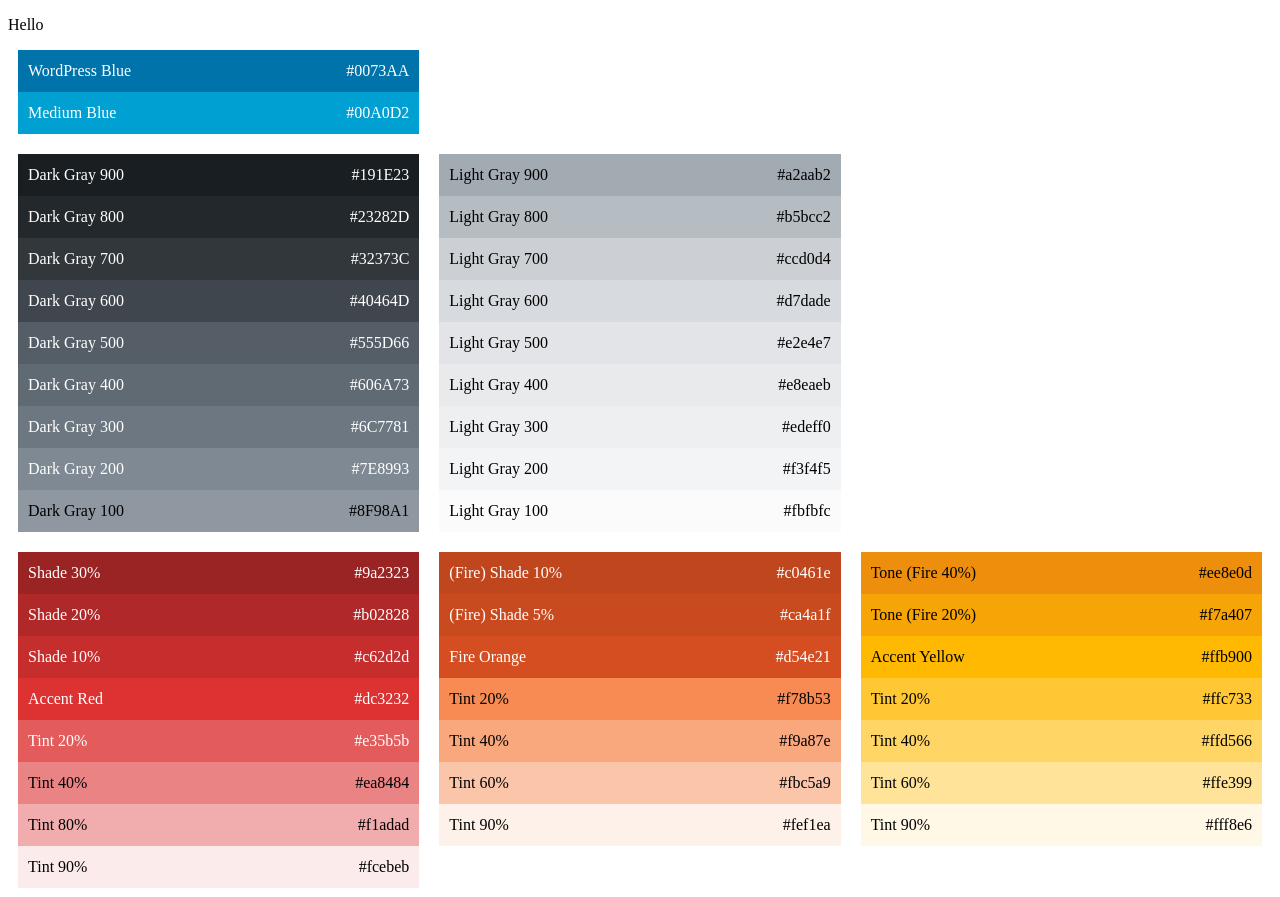
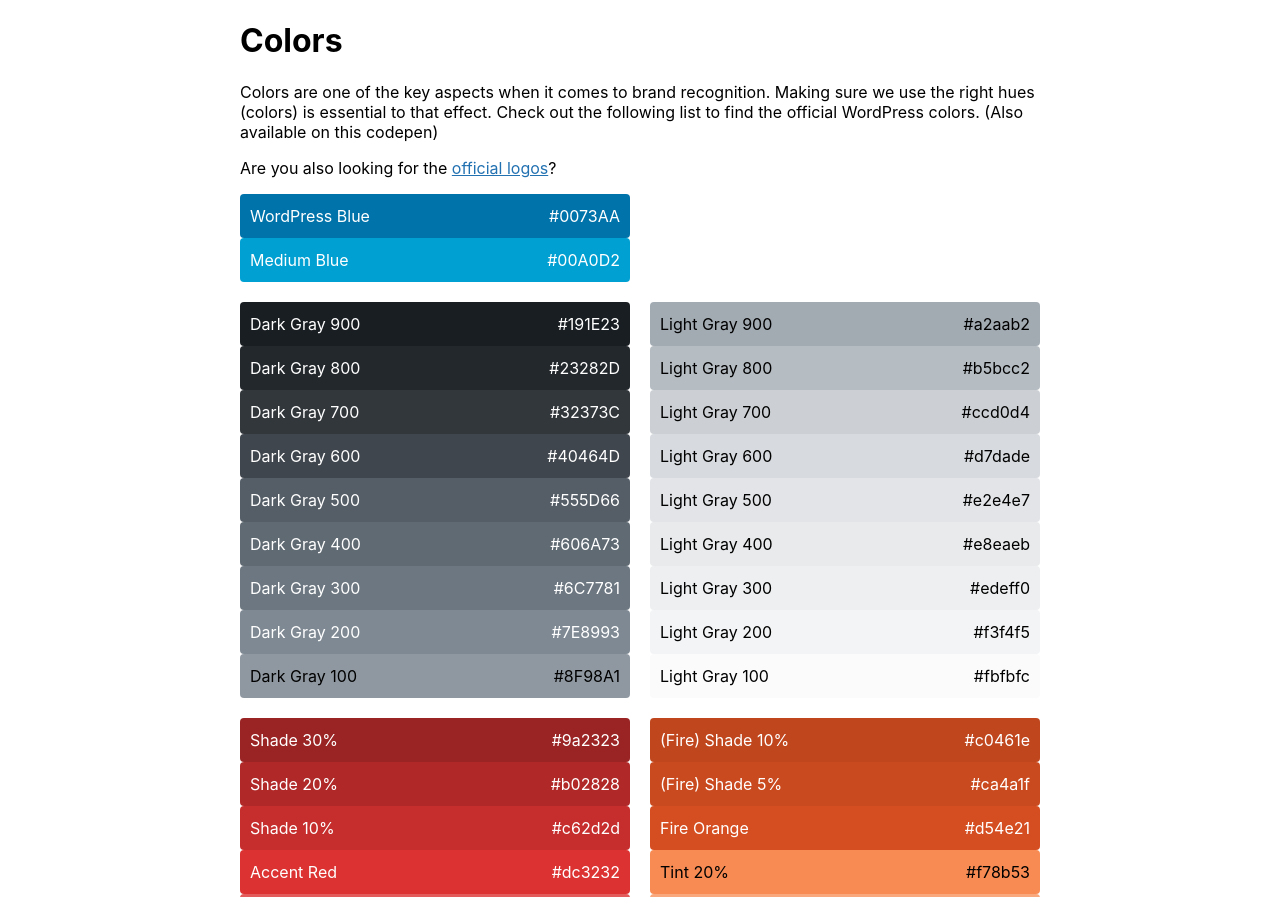
Before and after one commit to ItsJonQ/wordpress-design-guidelines, a Gatsby site: page /colors in a window 1280 px wide. Shown: the top 897 px of the page. Built offline with nearby package versions, Linux system fonts and the light colour scheme; Gatsby itself is replaced by a stand-in of ours.

Commit message:
Refactor MDX components. Improve Color page UI.

```diff
--- a/gatsby-browser.js
+++ b/gatsby-browser.js
@@ -0,0 +1,4 @@
+/**
+ * Internal dependencies
+ */
+import './src/styles/global.css';
--- a/src/components/color-palette/index.js
+++ b/src/components/color-palette/index.js
@@ -41,9 +41,5 @@
 		@media (min-width: 768px) {
 			max-width: calc(50% - 20px);
 		}
-
-		@media (min-width: 960px) {
-			max-width: calc(33.33334% - 20px);
-		}
 	}
 `;
--- a/src/components/color-palette/item.js
+++ b/src/components/color-palette/item.js
@@ -80,6 +80,7 @@
 const StyledItem = styled.button`
 	appearance: none;
 	border: none;
+	border-radius: 4px;
 	box-sizing: border-box;
 	box-shadow: 0 0 0 rgba(0, 0, 0, 0), 0 0 0 rgba(0, 0, 0, 0);
 	font: inherit;
--- a/src/components/testing.js
+++ b/src/components/color-palettes.js
@@ -8,7 +8,7 @@
 import { ColorSet } from './index';
 import { getColorCollections } from '../utils';
 
-export default function Testing() {
+export default function ColorPalettes() {
 	const colorCollections = getColorCollections();
 	const { blue, gray, accent } = colorCollections;
 
--- a/src/components/color-set.js
+++ b/src/components/color-set.js
@@ -29,4 +29,5 @@
 const StyledGrid = styled.div`
 	display: flex;
 	flex-wrap: wrap;
+	margin: 0 -10px;
 `;
--- a/src/components/index.js
+++ b/src/components/index.js
@@ -1,8 +1,10 @@
 /**
  * Internal dependencies
  */
+export { default as ColorPalettes } from './color-palettes';
 export { default as ColorPalette } from './color-palette';
 export { default as ColorSet } from './color-set';
 export { default as Flexy } from './flexy';
+export { default as Layout } from './layout';
 export { default as Link } from './link';
-export { default as Testing } from './testing';
+export { default as MDXProvider } from './mdx-provider';
--- a/src/components/layout.js
+++ b/src/components/layout.js
@@ -4,19 +4,13 @@
 import React, { Fragment } from 'react';
 import Helmet from 'react-helmet';
 import { graphql } from 'gatsby';
-import { MDXProvider } from '@mdx-js/react';
 
 /**
  * Internal dependencies
  */
-import { Link } from './index';
-import { MDXLayoutComponents, MDXGlobalComponents } from './mdx';
+import { Link, MDXProvider } from './index';
 
-const NAVIGATION = [
-	{ to: '/', label: 'About' },
-	{ to: '/blog', label: 'Blog' },
-	{ to: 'https://roadtoreact.com', label: 'Courses' },
-];
+const NAVIGATION = [ { to: '/', label: 'Home' } ];
 
 export default ( { site, frontmatter = {}, children } ) => {
 	const {
@@ -45,12 +39,7 @@
 				<html lang="en" />
 			</Helmet>
 
-			<MDXProvider
-				components={ {
-					...MDXLayoutComponents,
-					...MDXGlobalComponents,
-				} }
-			>
+			<MDXProvider>
 				<Fragment>
 					<ul>
 						{ NAVIGATION.map( ( navigation ) => (
--- /dev/null
+++ b/src/components/mdx-provider.js
@@ -0,0 +1,21 @@
+/**
+ * External dependencies
+ */
+import React from 'react';
+import { MDXProvider as BaseMDXProvider } from '@mdx-js/react';
+/**
+ * Internal dependencies
+ */
+import { MDXLayoutComponents, MDXGlobalComponents } from './mdx';
+
+export default function MDXProvider( props ) {
+	return (
+		<BaseMDXProvider
+			{ ...props }
+			components={ {
+				...MDXLayoutComponents,
+				...MDXGlobalComponents,
+			} }
+		/>
+	);
+}
--- a/src/pages/colors.mdx
+++ b/src/pages/colors.mdx
@@ -3,11 +3,15 @@
 layout: 'colors'
 ---
 
-import { Testing } from '../components';
+import { ColorPalettes } from '../components';
 import PageLayout from '../templates/colors';
 
 export default PageLayout;
 
-Hello
+# Colors
 
-<Testing />
+Colors are one of the key aspects when it comes to brand recognition. Making sure we use the right hues (colors) is essential to that effect. Check out the following list to find the official WordPress colors. (Also available on this codepen)
+
+Are you also looking for the [official logos](https://make.wordpress.org/design/handbook/design-guide/foundations/identity/)?
+
+<ColorPalettes />
--- a/src/pages/index.js
+++ b/src/pages/index.js
@@ -7,10 +7,14 @@
 /**
  * Internal dependencies
  */
-import Layout from '../components/layout';
+import { Link, Layout } from '../components';
 
 export default function Index( { data: { site } } ) {
-	return <Layout site={ site }>Landing Page</Layout>;
+	return (
+		<Layout site={ site }>
+			<Link to="/colors">Colors</Link>
+		</Layout>
+	);
 }
 
 export const pageQuery = graphql`
--- a/src/templates/colors.js
+++ b/src/templates/colors.js
@@ -2,9 +2,15 @@
  * External dependencies
  */
 import React from 'react';
+import styled from 'styled-components';
 
 export default function PageLayout( props ) {
 	const { children } = props;
 
-	return <div>{ children }</div>;
+	return <StyledPage>{ children }</StyledPage>;
 }
+
+const StyledPage = styled.div`
+	max-width: 800px;
+	margin: auto;
+`;
```
